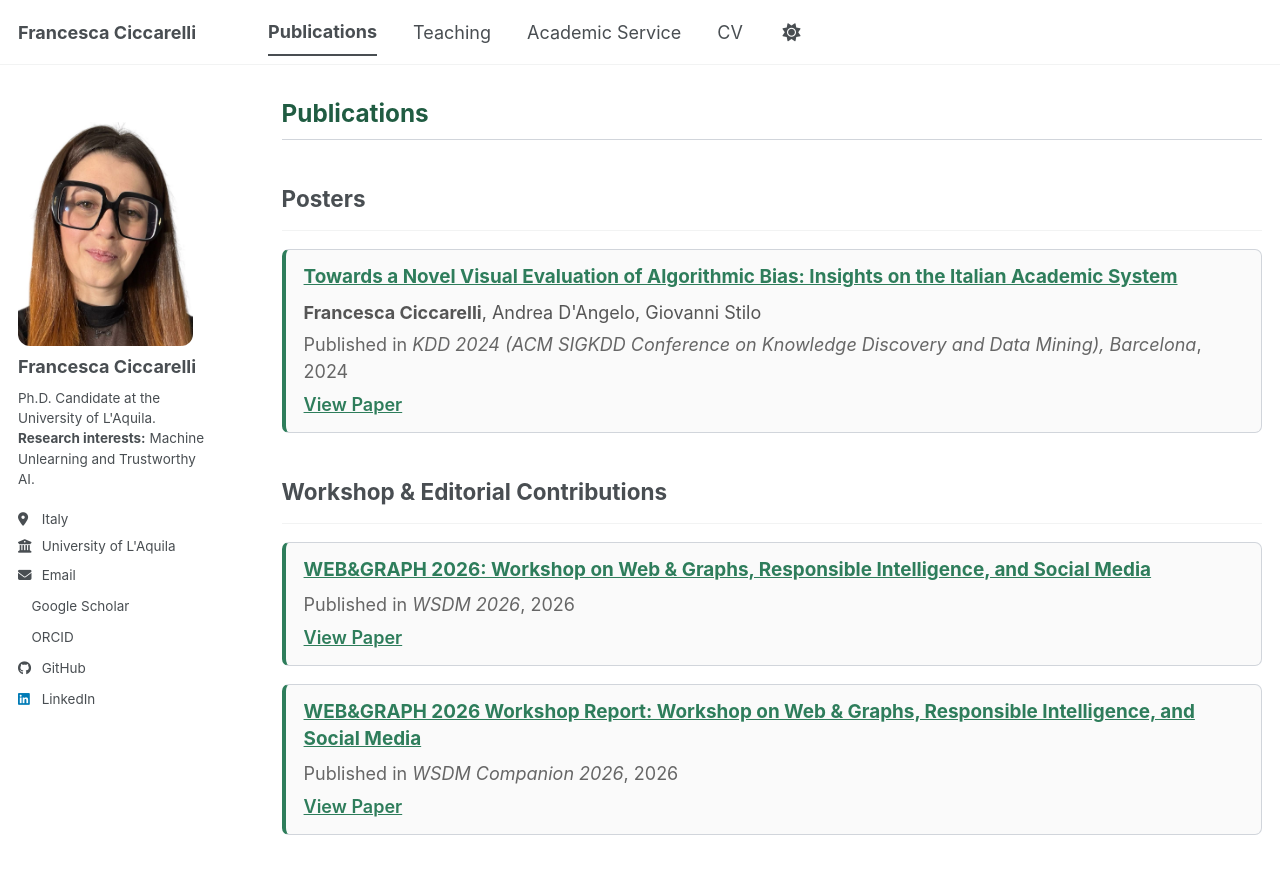
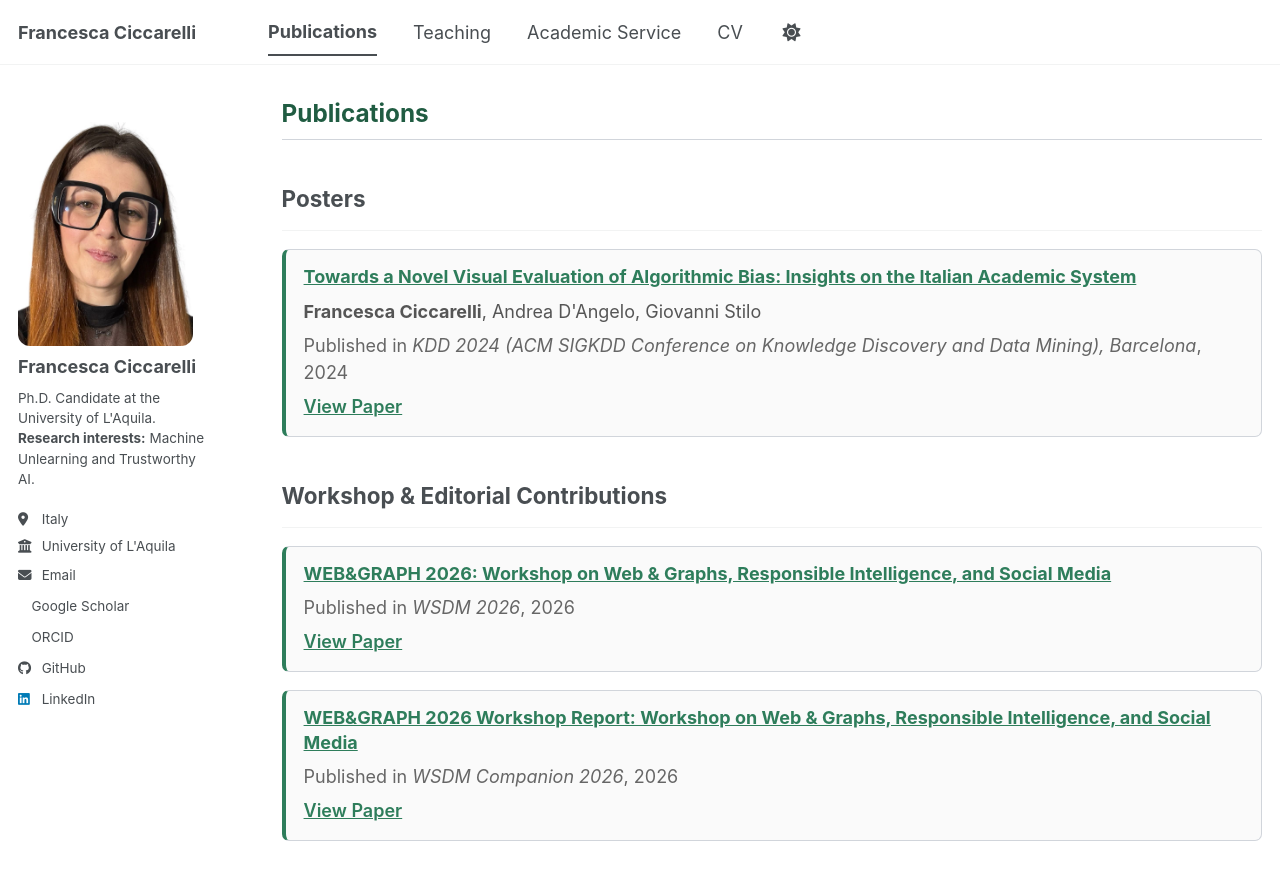
Before and after one commit to francescaciccarelli/francescaciccarelli.github.io, a Jekyll site: the page built from _pages/publications.html, in a window 1280 px wide and 949 px high. Shown: the top 880 px of the window. Built offline with Jekyll 4.4.1, drawn with Linux system fonts in a browser that asks for light colours; a style sheet for code colours, icons or effects is not loaded.

Commit message:
Update publication-card.html

```diff
--- a/_includes/publication-card.html
+++ b/_includes/publication-card.html
@@ -1,4 +1,3 @@
-
 <div class="publication-card">
   <h3 class="publication-card__title">
     <a href="{{ post.url | relative_url }}">{{ post.title }}</a>
@@ -30,6 +29,7 @@
 </div>
 
 
+
 <style>
 .publication-card {
   border: 1px solid #d1d5db;
@@ -38,10 +38,13 @@
   background: #fafafa;
   padding: 14px 18px;
   margin: 18px 0;
+  font-size: 1em;
+  line-height: 1.65;
 }
 
 .publication-card__title {
-  font-size: 1.05em;
+  font-size: 1em;
+  font-weight: 700;
   margin: 0 0 8px;
   line-height: 1.4;
 }
@@ -54,20 +57,28 @@
 
 .publication-card__authors {
   color: #555;
+  font-size: 1em;
   margin-bottom: 5px;
 }
 
 .publication-card__venue {
   color: #666;
+  font-size: 1em;
   line-height: 1.5;
 }
 
 .publication-card__links {
   margin-top: 6px;
+  font-size: 1em;
 }
 
 .publication-card__links a {
   margin-right: 14px;
   font-weight: 600;
 }
+
+.publication-card__title a:hover,
+.publication-card__links a:hover {
+  color: #205C42;
+}
 </style>
```
